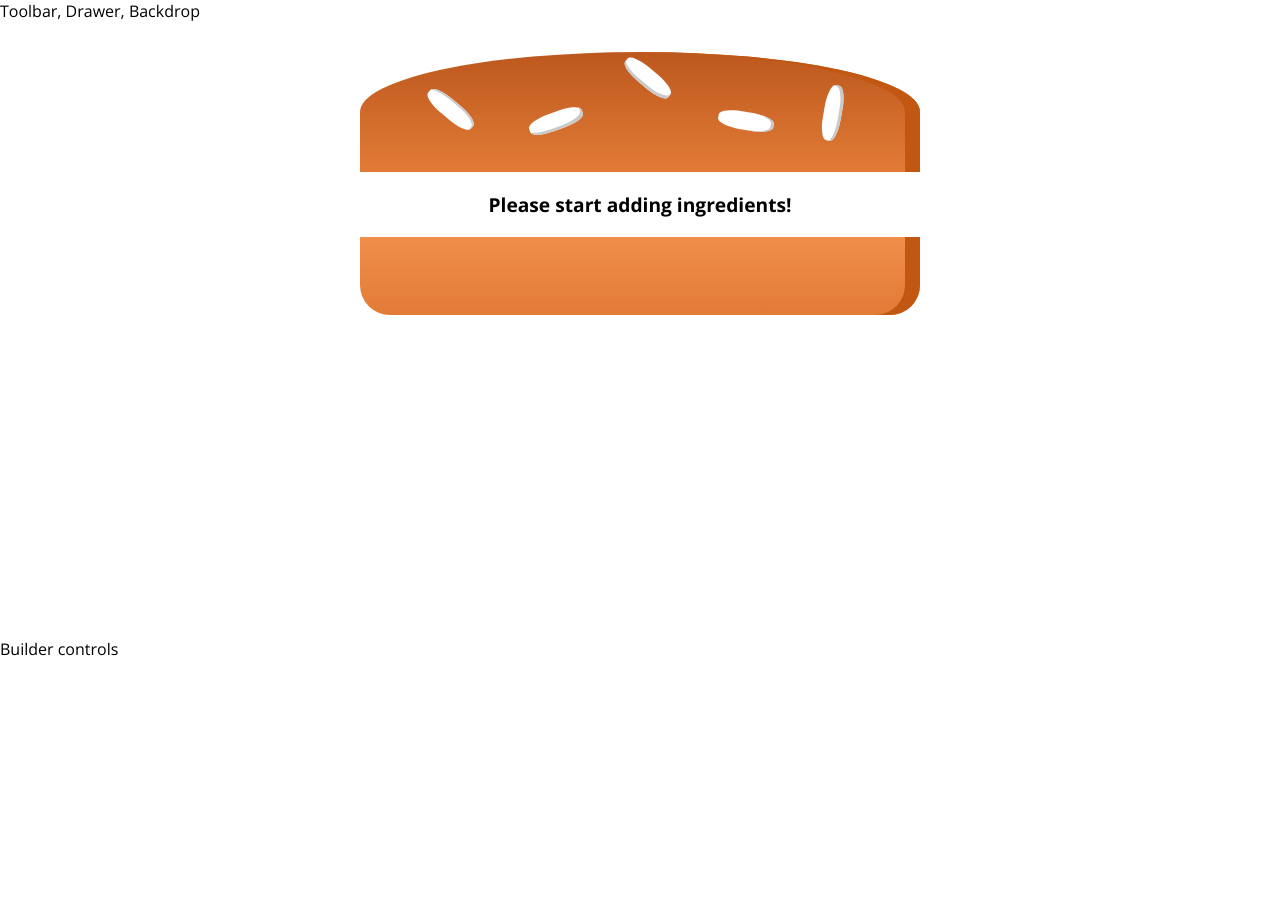
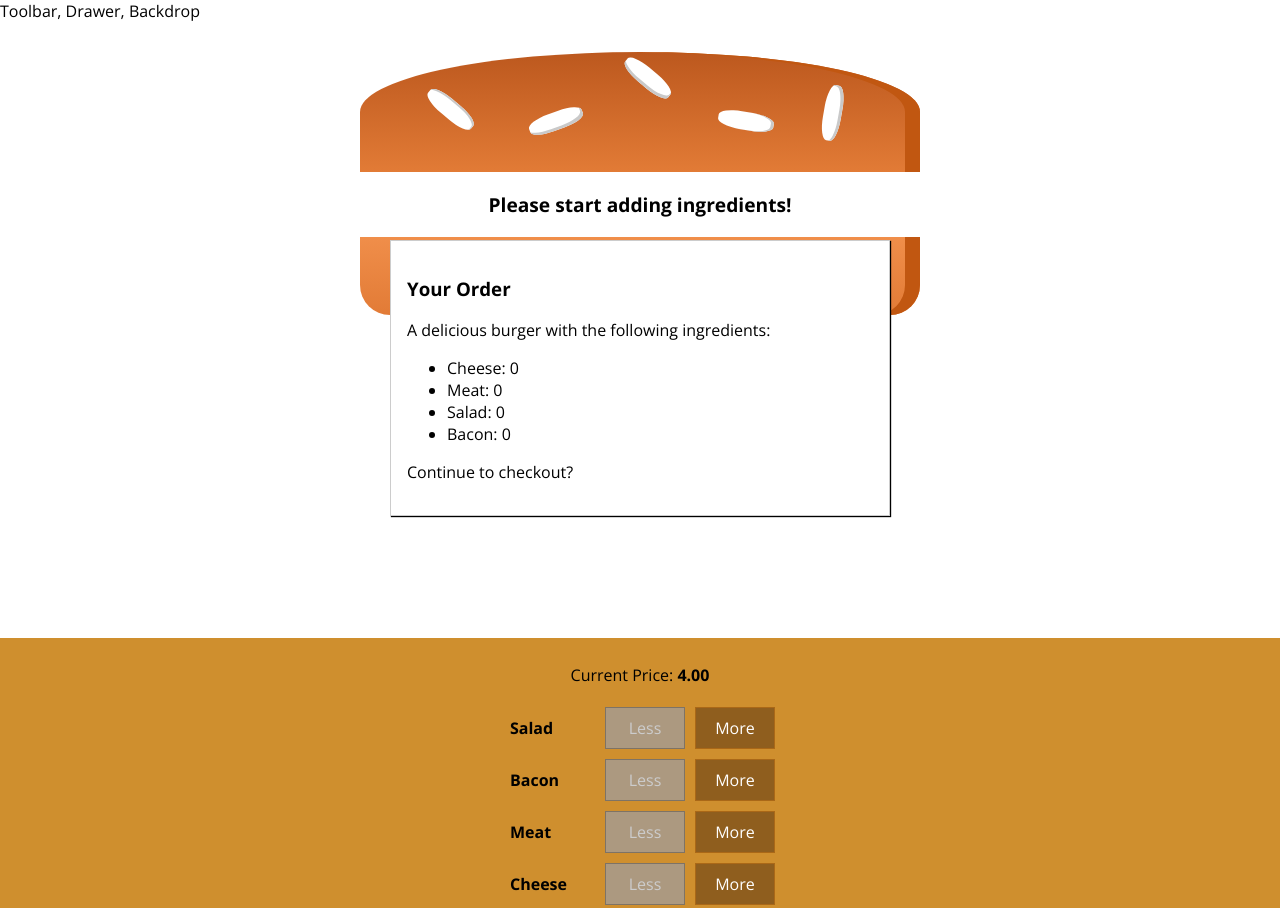
Before and after one commit to waqasnasir/burger-builder, a React app: page / in a window 1280 px wide. Shown: the top 908 px of the page. Before the commit the page ends 800 px from the top, so only its background shows below. Built offline with nearby package versions, Linux system fonts and the light colour scheme.

Commit message:
added modal with order summary

```diff
--- /dev/null
+++ b/src/components/Burger/BuildControls/BuildControl/BuildControl.js
@@ -0,0 +1,18 @@
+import React from "react";
+import classes from "./BuildControl.module.css";
+
+const buildControl = ({ label, onMore, onLess, disabled }) => {
+  return (
+    <div className={classes.BuildControl}>
+      <div className={classes.Label}> {label}</div>
+      <button className={classes.Less} onClick={onLess} disabled={disabled}>
+        Less
+      </button>
+      <button className={classes.More} onClick={onMore}>
+        More
+      </button>
+    </div>
+  );
+};
+
+export default buildControl;
--- /dev/null
+++ b/src/components/Burger/BuildControls/BuildControl/BuildControl.module.css
@@ -0,0 +1,56 @@
+.BuildControl {
+  display: flex;
+  align-content: center;
+  justify-content: space-between;
+  margin: 5px 0px;
+}
+
+.BuildControl button {
+  display: block;
+  font: inherit;
+  width: 80px;
+  padding: 5px;
+  margin: 0 5px;
+  border: 1px solid #aa6817;
+  cursor: pointer;
+  outline: none;
+}
+
+.BuildControl button:disabled {
+  background-color: #AC9980;
+  border: 1px solid #7E7365;
+  color: #ccc;
+  cursor: default;
+}
+
+.BuildControl button:hover:disabled {
+  background-color: #AC9980;
+  color: #ccc;
+  cursor: not-allowed;
+}
+
+.Label {
+  padding: 10px;
+  font-weight: bold;
+  width: 80px;
+}
+
+.BuildControl .Less {
+  background-color: #D39952;
+  color: white;
+}
+
+.BuildControl .More {
+  background-color: #8F5E1E;
+  color: white;
+}
+
+.BuildControl .Less:hover, .BuildControl .Less:active {
+  background-color: #DAA972;
+  color: white;
+}
+
+.BuildControl .More:hover,.BuildControl .More:active {
+  background-color: #99703F;
+  color: white;
+}
--- /dev/null
+++ b/src/components/Burger/BuildControls/BuildControl/index.js
@@ -0,0 +1 @@
+export { default } from "./BuildControl";
--- /dev/null
+++ b/src/components/Burger/BuildControls/BuildControls.js
@@ -0,0 +1,38 @@
+import React from "react";
+import classes from "./BuildControls.module.css";
+import BuildContorl from "./BuildControl";
+const buildControls = ({
+  addIngredient,
+  removeIngredient,
+  ingredients,
+  price,
+  disableOrder
+}) => {
+  const controls = [
+    { label: "Salad", type: "salad" },
+    { label: "Bacon", type: "bacon" },
+    { label: "Meat", type: "meat" },
+    { label: "Cheese", type: "cheese" }
+  ];
+  return (
+    <div className={classes.BuildControls}>
+      <p>
+        Current Price: <strong>{price.toFixed(2)}</strong>
+      </p>
+      {controls.map(ctrl => (
+        <BuildContorl
+          key={ctrl.label}
+          label={ctrl.label}
+          onMore={() => addIngredient(ctrl.type)}
+          onLess={() => removeIngredient(ctrl.type)}
+          disabled={ingredients[ctrl.type] === 0}
+        />
+      ))}
+      <button className={classes.OrderButton} disabled={disableOrder}>
+        ORDER NOW
+      </button>
+    </div>
+  );
+};
+
+export default buildControls;
--- /dev/null
+++ b/src/components/Burger/BuildControls/BuildControls.module.css
@@ -0,0 +1,52 @@
+.BuildControls {
+  width: 100%;
+  padding: 10px 0;
+  margin: auto;
+  display: flex;
+  flex-direction: column;
+  align-items: center;
+  box-shadow: 0 2px 1px #ccc;
+  background-color: #cf8f2e;
+}
+
+
+.OrderButton {
+  background-color: #DAD735;
+  outline: none;
+  cursor: pointer;
+  border: 1px solid #966909;
+  color: #966909;
+  font-family: inherit;
+  font-size: 1.2em;
+  padding: 15px 30px;
+  box-shadow: 2px 2px 2px #966909;
+}
+
+.OrderButton:hover, .OrderButton:active {
+  background-color: #A0DB41;
+  border: 1px solid #966909;
+  color: #966909;
+}
+
+.OrderButton:disabled {
+  background-color: #C7C6C6;
+  cursor: not-allowed;
+  border: 1px solid #ccc;
+  color: #888888;
+}
+
+.OrderButton:not(:disabled) {
+  animation: enable 0.3s linear;
+}
+
+@keyframes enable {
+  0% {
+      transform: scale(1);
+  }
+  60% {
+      transform: scale(1.1);
+  }
+  100% {
+      transform: scale(1);
+  }
+}
--- /dev/null
+++ b/src/components/Burger/BuildControls/index.js
@@ -0,0 +1 @@
+export { default } from "./BuildControls";
--- /dev/null
+++ b/src/components/Burger/OrderSummary/OrderSummary.js
@@ -0,0 +1,20 @@
+import React, { Fragment } from "react";
+
+const orderSummary = ({ ingredients = {} }) => {
+  const burgerIngredients = Object.keys(ingredients).map(igKey => (
+    <li>
+      <span style={{ textTransform: "capitalize" }}>{igKey}</span>:{" "}
+      {ingredients[igKey]}
+    </li>
+  ));
+  return (
+    <Fragment>
+      <h3>Your Order</h3>
+      <p>A delicious burger with the following ingredients:</p>
+      <ul>{burgerIngredients}</ul>
+      <p>Continue to checkout?</p>
+    </Fragment>
+  );
+};
+
+export default orderSummary;
--- /dev/null
+++ b/src/components/Burger/OrderSummary/index.js
@@ -0,0 +1 @@
+export { default } from "./OrderSummary";
--- /dev/null
+++ b/src/components/UI/Modal/Modal.js
@@ -0,0 +1,8 @@
+import React from "react";
+import classes from "./Modal.module.css";
+
+const modal = props => {
+  return <div className={classes.Modal}>{props.children}</div>;
+};
+
+export default modal;
--- /dev/null
+++ b/src/components/UI/Modal/Modal.module.css
@@ -0,0 +1,20 @@
+.Modal {
+  position: fixed;
+  z-index: 500;
+  background-color: white;
+  width: 70%;
+  border: 1px solid #ccc;
+  box-shadow: 1px 1px 1px black;
+  padding: 16px;
+  left: 15%;
+  top: 30%;
+  box-sizing: border-box;
+  transition: all 0.3s ease-out;
+}
+
+@media (min-width: 600px) {
+  .Modal {
+      width: 500px;
+      left: calc(50% - 250px);
+  }
+}
--- /dev/null
+++ b/src/components/UI/Modal/index.js
@@ -0,0 +1 @@
+export { default } from "./Modal";
--- a/src/containers/BurgerBuilder/BurgerBuilder.js
+++ b/src/containers/BurgerBuilder/BurgerBuilder.js
@@ -1,5 +1,17 @@
 import React, { Fragment } from "react";
 import Burger from "../../components/Burger";
+import BuildControls from "../../components/Burger/BuildControls";
+import Modal from "../../components/UI/Modal";
+import OrderSummary from "../../components/Burger/OrderSummary";
+
+const INGREDIENT_PRICES = {
+  salad: 0.3,
+  bacon: 0.7,
+  meat: 1.7,
+  cheese: 0.9
+};
+
+const INITIAL_BURGER_PRICE = 4;
 
 class BurgerBuilder extends React.Component {
   state = {
@@ -8,14 +20,47 @@ class BurgerBuilder extends React.Component {
       meat: 0,
       salad: 0,
       bacon: 0
-    }
+    },
+    totalPrice: INITIAL_BURGER_PRICE
   };
+
+  addIngredient = type => {
+    this.setState(prevState => ({
+      ingredients: {
+        ...prevState.ingredients,
+        [type]: prevState.ingredients[type] + 1
+      },
+      totalPrice: prevState.totalPrice + INGREDIENT_PRICES[type]
+    }));
+  };
+
+  removeIngredient = type => {
+    // only remove if previous ingredient is greater than 0
+    this.state.ingredients[type] > 0 &&
+      this.setState(prevState => ({
+        ingredients: {
+          ...prevState.ingredients,
+          [type]: prevState.ingredients[type] - 1
+        },
+        totalPrice: prevState.totalPrice - INGREDIENT_PRICES[type]
+      }));
+  };
+
   render() {
-    const { ingredients } = this.state;
+    const { ingredients, totalPrice } = this.state;
     return (
       <Fragment>
+        <Modal>
+          <OrderSummary ingredients={ingredients} />
+        </Modal>
         <Burger ingredients={ingredients} />
-        <div>Builder controls</div>
+        <BuildControls
+          addIngredient={this.addIngredient}
+          removeIngredient={this.removeIngredient}
+          ingredients={ingredients}
+          price={totalPrice}
+          disableOrder={totalPrice === INITIAL_BURGER_PRICE}
+        />
       </Fragment>
     );
   }
```
